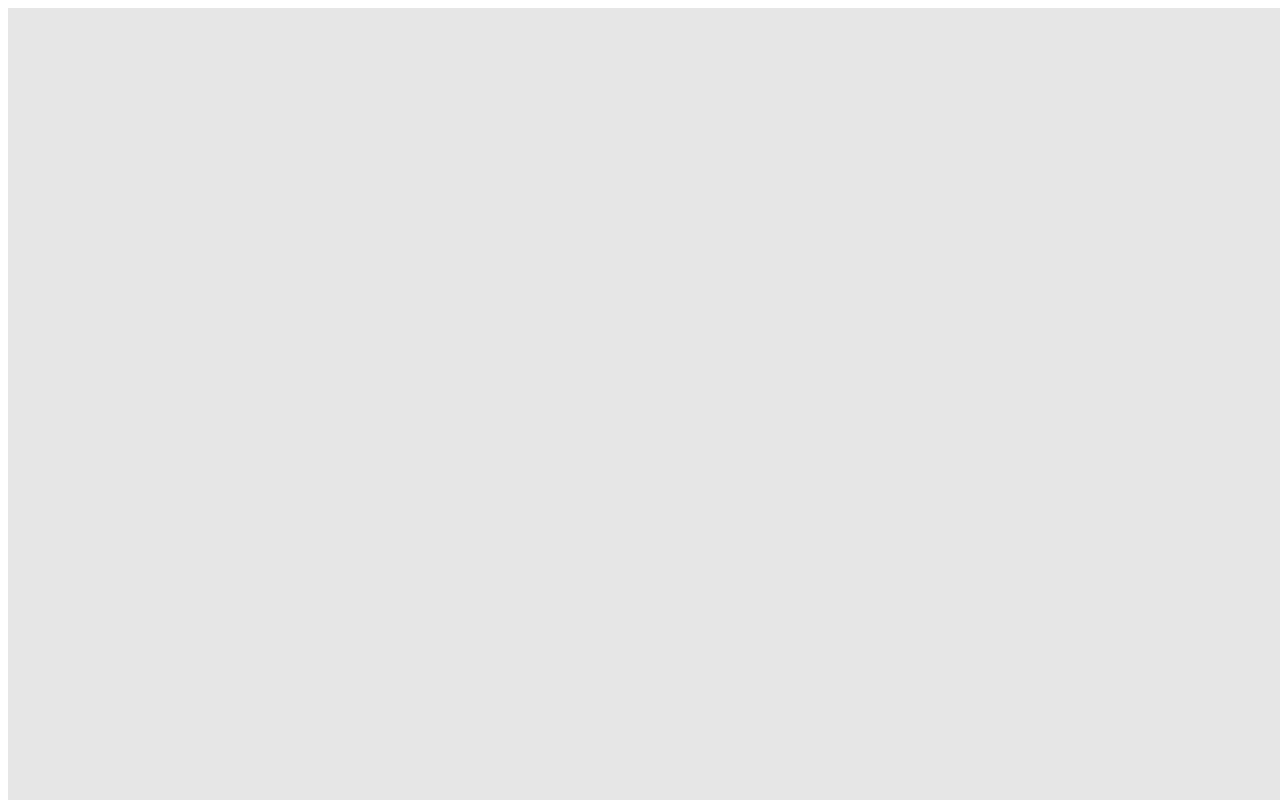
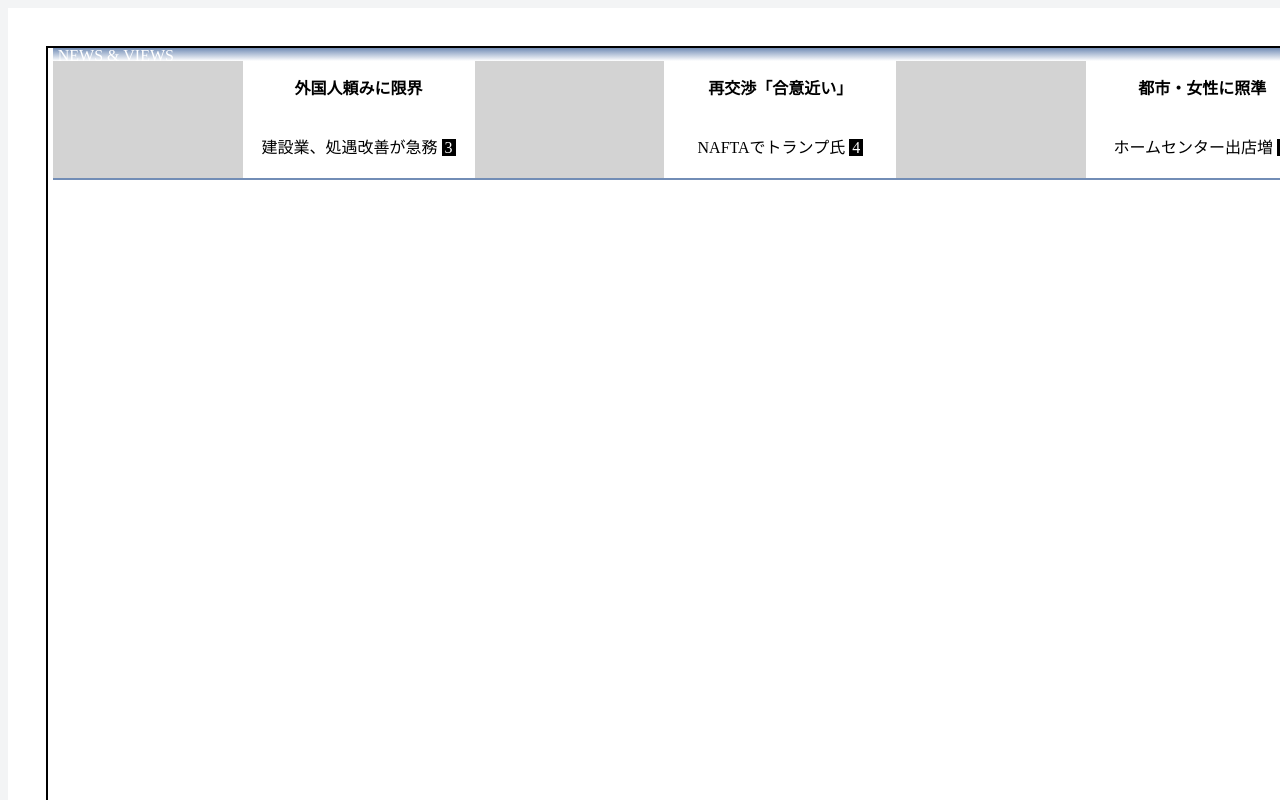
Before and after one commit to isudzumi/css-newspaper, a website built with Parcel: page src/index.html in a window 1280 px wide. Shown: the top 800 px of the page. Built offline with nearby package versions, Linux system fonts and the light colour scheme; some packages are replaced by stand-ins of ours; files whose address does not match are found by name.

Commit message:
Update content

```diff
--- a/src/css/main.css
+++ b/src/css/main.css
@@ -8,24 +8,196 @@
 
 body {
   text-combine-upright: digits 2;
+  --division-horizontal: 15;
+  --division-vertical: 130;
+  background-color: #f3f4f5;
 }
 
 section.paper {
-  background-color: #e6e6e6;
+  background-color: #ffffff;
   margin: 0 auto;
   width: 406mm;
   height: 546mm;
+  padding: 10mm;
+}
+
+.paper-base {
+  border: 2px solid black;
+  height: 100%;
+  width: 100%;
   display: grid;
-  grid-template-rows: repeat(15, calc(100% / 15));
-  grid-template-columns: repeat(130, calc(100% / 130));
+  grid-template-rows: repeat(var(--division-horizontal), calc(100% / var(--division-horizontal)));
+  grid-template-columns: repeat(var(--division-vertical), calc(100% / var(--division-vertical)));
   word-break: break-all;
 }
 
-.article {
+div.section {
+
   writing-mode: vertical-rl;
+
   &-1 {
-   grid-row: 1 / 2;
-   grid-column: 129 / 131;
-   background: gray;
+    writing-mode: horizontal-tb;
+    grid-row: 1 / 5;
+    grid-column: 115 / 131;
+    padding: 5px;
+    border: 1px solid black;
+    border-top: 0;
+    border-right: 0;
+    display: flex;
+    flex-flow: column nowrap;
+    align-items: center;
+
+    & img {
+        width: 100%;
+        object-fit: contain;
+    }
+
+    & .digit {
+        font-size: 150%;
+        font-weight: bold;
+    }
+
+  }
+
+  &-2 {
+    writing-mode: horizontal-tb;
+    grid-row: 5 / 7;
+    grid-column: 115 / 131;
+    border: 1px solid black;
+    border-top: 0;
+    border-right: 0;
+    padding: 2px;
+
+    & > .ad {
+        border: 2px solid black;
+        height: 100%;
+        width: 80%;
+        margin: 0 auto;
+    }
+  }
+
+  &-3 {
+    writing-mode: horizontal-tb;
+    grid-row: 7 / 8;
+    grid-column: 115 / 131;
+    border: 1px solid black;
+    border-top: 0;
+    border-right: 0;
+    padding: 10px 20px;
+    display: flex;
+    flex-direction: column;
+    align-items: center;
+    justify-content: space-evenly;
+    font-size: x-small;
+
+    & .lead {
+        background-color: #1f4987;
+        width: 100%;
+        text-align: center;
+        color: white;
+    }
+
+    & .tel::before {
+        content: '';
+        display: inline-block;
+        background-image: url('../img/free1.gif');
+        background-size: contain;
+        --height: 1em;
+        height: var(--height);
+        width: calc(var(--height) / 80 * 139);
+    }
+
+    & .link {
+        font-size: xx-small;
+        overflow: hidden;
+        white-space: nowrap;
+    }
+  }
+
+  &-4 {
+    grid-row: 1 / 2;
+    grid-column: 1 / 115;
+    writing-mode: horizontal-tb;
+    display: flex;
+    flex-direction: column;
+    justify-content: space-between;
+    margin: 0 5px;
+    border-bottom: 2px solid #728db6;
+
+    & > .card-header {
+        width: 100%;
+        height: 10%;
+        background: linear-gradient(to bottom, #728db6, white);
+        color: white;
+        font-size: 100%;
+        line-height: 100%;
+        text-transform: uppercase;
+        padding-left: 5px;
+    }
+
+    & > .card-headers {
+        height: 90%;
+        display: flex;
+        flex-direction: row;
+        justify-content: space-between;
+    }
   }
 }
+
+
+.card-head {
+    display: grid;
+    grid-template: 45% 55% / 45% 55%;
+    writing-mode: horizontal-tb;
+    height: 100%;
+    width: calc(100% / 3);
+
+    &--image {
+        grid-row: 1 / 3;
+        grid-column: 1 / 2;
+        width: 100%;
+        background: lightgray;
+
+        &::before {
+            content: '';
+            height: 0;
+            padding-bottom: calc(1 / (16 / 9) * 100%);
+        }
+    }
+
+    &--title {
+        grid-row: 1 / 2;
+        grid-column: 2 / 3;
+        font-weight: bold;
+        justify-self: center;
+        align-self: center;
+    }
+
+    &--subtitle {
+        grid-row: 2 / 3;
+        grid-column: 2 / 3;
+        justify-self: center;
+        align-self: center;
+    }
+
+    &--page {
+        color: white;
+        background-color: black;
+        padding: 0 3px;
+    }
+}
+
+#title {
+    width: 100%;
+    margin: 0;
+}
+
+#weekday {
+    font-weight: bold;
+    padding: 1px 5px;
+    border: 1px solid black;
+}
+
+#publishing {
+    display: table;
+}
--- a/src/index.html
+++ b/src/index.html
@@ -7,15 +7,81 @@
 </head>
 <body>
 <section class="paper">
-<div class="article article-1">
+<div class="paper-base">
+<div class="section section-1">
+    <h1 id="title" aria-label="日本経済新聞"><img src="./img/nihonkeizaishinbun.png" alt="日本経済新聞" /></h1>
+    <div class="date"><span class="digit">8</span>月<span class="digit">27</span>日</div>
+    <div id="weekday">月曜日</div>
+    <div id="company"><span>発行所</span><span>日本経済新聞社</span></div>
+    <div id="publishing">
+    </div>
 </div>
-<div class="article">
+<div class="section section-2">
+    <div class="ad"></div>
 </div>
-<div class="article">
+<div class="section section-3">
+    <div class="lead">
+        購読のお申し込み
+    </div>
+    <div class="tel">
+        0120-21-4946
+    </div>
+    <div class="link">
+        https://www.nikkei.4946.com
+    </div>
+    <div class="lead">
+        日経電子版
+    </div>
+    <div class="link">
+        https://www.nikkei.com
+    </div>
+    <div>
+        お問い合わせ(7:00~21:00)
+    </div>
+    <div class="tel">
+        0120-24-2146
+    </div>
 </div>
-<div class="article">
+<div class="section section-4">
+    <div class="card-header">
+        news & views
+    </div>
+    <div class="card-headers">
+    <div class="card-head">
+        <div class="card-head--image">
+        </div>
+        <div class="card-head--title">
+           外国人頼みに限界
+        </div>
+        <div class="card-head--subtitle">
+            建設業、処遇改善が急務
+            <span class="card-head--page">3</span>
+        </div>
+    </div>
+    <div class="card-head">
+        <div class="card-head--image">
+        </div>
+        <div class="card-head--title">
+            再交渉「合意近い」
+        </div>
+        <div class="card-head--subtitle">
+            NAFTAでトランプ氏
+            <span class="card-head--page">4</span>
+        </div>
+    </div>
+    <div class="card-head">
+        <div class="card-head--image">
+        </div>
+        <div class="card-head--title">
+            都市・女性に照準
+        </div>
+        <div class="card-head--subtitle">
+            ホームセンター出店増
+            <span class="card-head--page">5</span>
+        </div>
+    </div>
+    </div>
 </div>
-<div class="article">
 </div>
 </section>
 </body>
--- a/src/js/index.js
+++ b/src/js/index.js
@@ -1,2 +1,2 @@
-import '../css/main.css'
-// import '../../node_modules/css-regions-polyfill/bin/css-regions-polyfill.js'
+import "../css/main.css";
+import "../../node_modules/css-regions-polyfill/bin/css-regions-polyfill.js";
```
